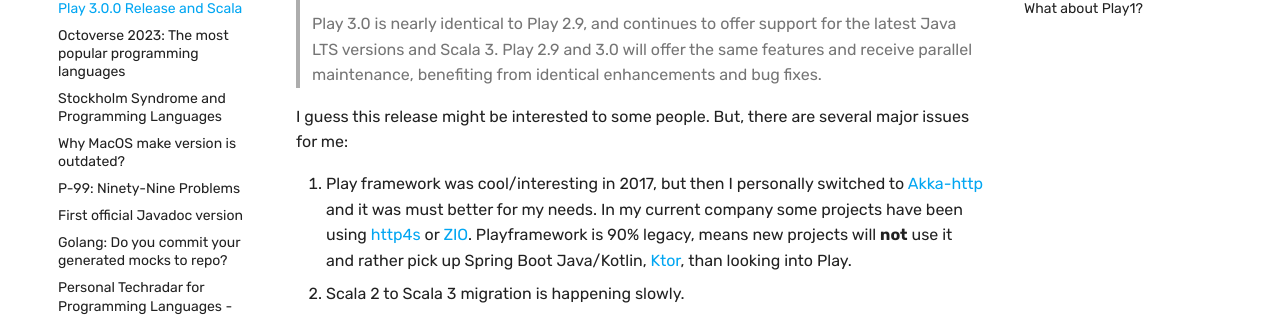
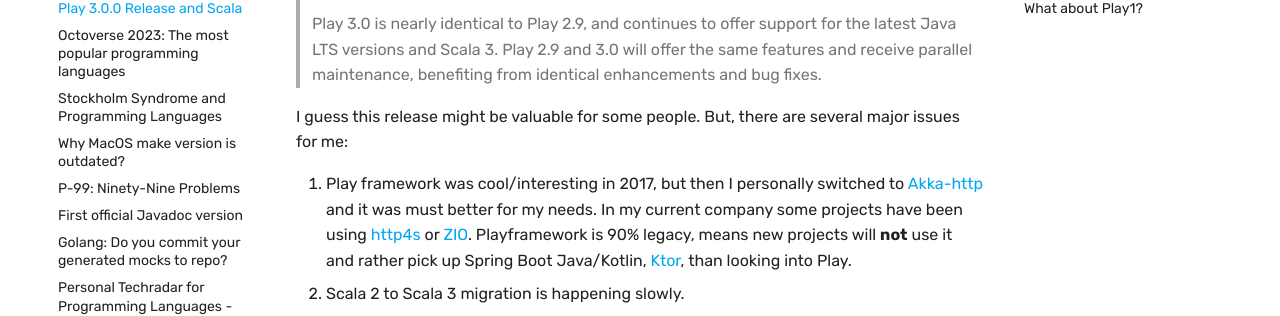
Before and after one commit to halyph/mind-flow, an MkDocs documentation site: the page built from docs/blog/2023/2023-11-17-playframework.md, in a window 1280 px wide and 900 px high, scrolled down 465 px. Shown: the part 153-469 px from the top of the window. Built offline with MkDocs 1.6.1 and Material for MkDocs 9.7.7, drawn with Linux system fonts in a browser that asks for light colours; some web fonts are replaced; comment, search, counter and statistics services are not loaded.

Commit message:
Update 2023-11-17-playframework.md

```diff
--- a/docs/blog/2023/2023-11-17-playframework.md
+++ b/docs/blog/2023/2023-11-17-playframework.md
@@ -15,7 +15,7 @@ I am more interested in Play 3.0.0 features:
 >
 > Play 3.0 is nearly identical to Play 2.9, and continues to offer support for the latest Java LTS versions and Scala 3. Play 2.9 and 3.0 will offer the same features and receive parallel maintenance, benefiting from identical enhancements and bug fixes.
 
-I guess this release might be interested to some people. But, there are several major issues for me:
+I guess this release might be valuable for some people. But, there are several major issues for me:
 
 1. Play framework was cool/interesting in 2017, but then I personally switched to [Akka-http](https://github.com/akka/akka-http) and it was must better for my needs. In my current company some projects have been using [http4s](https://http4s.org) or [ZIO](https://zio.dev). Playframework is 90% legacy, means new projects will **not** use it and rather pick up Spring Boot Java/Kotlin, [Ktor](https://ktor.io), than looking into Play.
 2. Scala 2 to Scala 3 migration is happening slowly.
```
